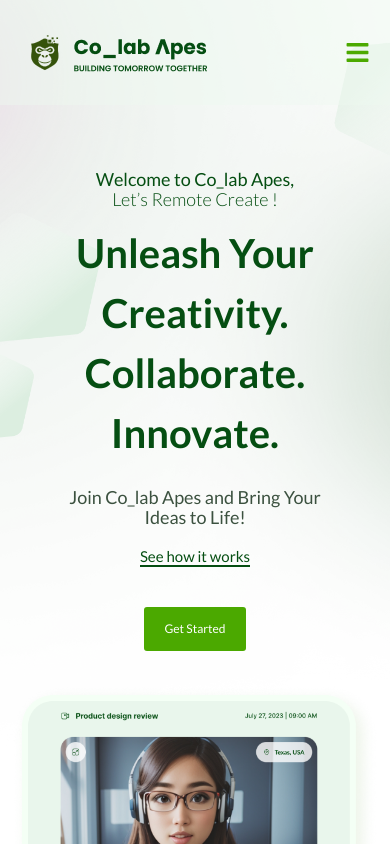
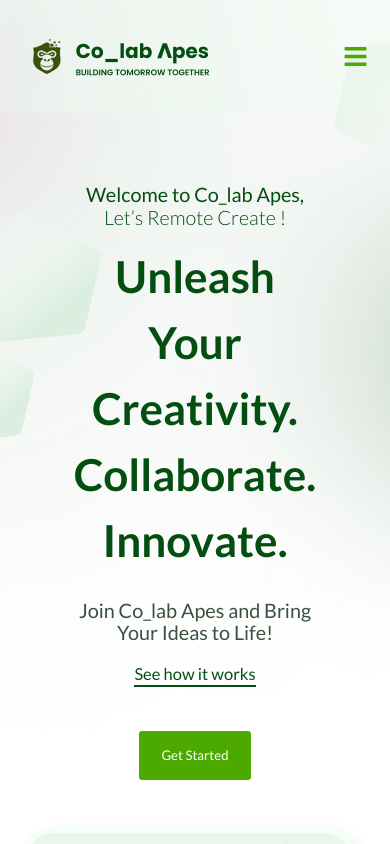
Before and after one commit to Colab-Apes/new_landing_page, a React (Vite) app: page / in a window 390 px wide. Shown: the top 844 px of the page. Built offline with nearby package versions, Linux system fonts and the light colour scheme.

Commit message:
Refactor: Header Responsiveness

```diff
--- a/src/index.css
+++ b/src/index.css
@@ -32,7 +32,7 @@ html {
 
 @media screen and (max-width: 425px) {
   html {
-    font-size: 50%;
+    font-size: 55%;
   }
 }
 
@@ -85,7 +85,7 @@ body {
     padding: 7rem 4rem;
     transition: right 0.7s ease-in-out;
   }
-  .info ul{
+  .info ul {
     margin-bottom: 4rem;
   }
   .info ul li {
@@ -93,17 +93,16 @@ body {
     font-weight: 400;
     color: #222;
   }
-  .nav-cta{
+  .nav-cta {
     align-items: baseline;
     gap: 3rem;
   }
-  .nav-cta button a{
+  .nav-cta button a {
     font-size: 2.5rem;
   }
   .nav-cta button {
     width: 100%;
   }
-
 
   .open {
     right: 0;
--- a/src/pages/landing/Header.jsx
+++ b/src/pages/landing/Header.jsx
@@ -20,7 +20,7 @@ const Header = () => {
   };
 
   return (
-    <header className="header bg h-screen">
+    <header className={`header bg h-screen ${isOpen ? "over-hidden" : ""}`}>
       <div className="bg-image hidden md:block -z-10">
         <img src={polygon} alt="polygon" />
       </div>
--- a/src/pages/landing/landing.css
+++ b/src/pages/landing/landing.css
@@ -54,6 +54,9 @@ button {
   .open {
     left: 0%;
   }
+  .over-hidden {
+    overflow: hidden;
+  }
 }
 @media screen and (max-width: 500px) {
   .hero {
```
